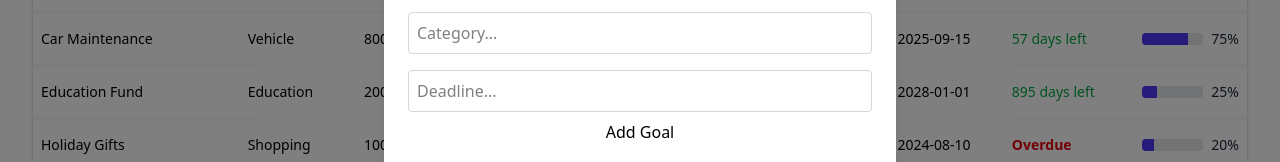
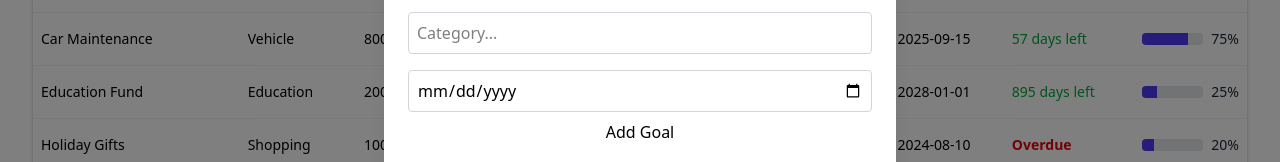
Before and after one commit to Ms-Njuguna/Smart-Goal-Planner, a React (Vite) app: page / in a window 1280 px wide. Both pictures are taken after a click on the button "Add New Goal". Shown: the part 406-568 px from the top of the page. Built offline with nearby package versions, Linux system fonts and the light colour scheme; data requests are answered from the project's data file.

Commit message:
Final Touches

```diff
--- a/src/components/AddNewGoalForm.jsx
+++ b/src/components/AddNewGoalForm.jsx
@@ -31,7 +31,7 @@ function AddNewGoalForm({ onAdd, saved }) {
             <input type="text" placeholder="Name..." value={name} onChange={(e) => setName(e.target.value)} className="border border-gray-300 rounded p-2 w-full focus:outline-none focus:ring-2 focus:ring-indigo-500 my-2"></input>
             <input type="text" placeholder="Target Amount..." value={targetAmount} onChange={(e) => setTargetAmount(e.target.value)} className="border border-gray-300 rounded p-2 w-full focus:outline-none focus:ring-2 focus:ring-indigo-500 my-2"></input>
             <input type="text" placeholder="Category..." value={category} onChange={(e) => setCategory(e.target.value)} className="border border-gray-300 rounded p-2 w-full focus:outline-none focus:ring-2 focus:ring-indigo-500 my-2"></input>
-            <input type="text" placeholder="Deadline..." value={deadline} onChange={(e) => setDeadline(e.target.value)} className="border border-gray-300 rounded p-2 w-full focus:outline-none focus:ring-2 focus:ring-indigo-500 my-2"></input>
+            <input type="date" placeholder="Deadline..." value={deadline} onChange={(e) => setDeadline(e.target.value)} className="border border-gray-300 rounded p-2 w-full focus:outline-none focus:ring-2 focus:ring-indigo-500 my-2"></input>
             <button type="submit">Add Goal</button>
         </form>
     );
--- a/src/components/DepositDialog.jsx
+++ b/src/components/DepositDialog.jsx
@@ -7,6 +7,7 @@ function DepositDialog({ goals, onDeposit }) {
   const [selectedGoalId, setSelectedGoalId] = useState('');
   const [amount, setAmount] = useState('');
 
+  //handles the deposit of any amount by the user
   const handleDeposit = (e) => {
     e.preventDefault();
     const depositValue = Number(amount);
--- a/src/components/Goal.jsx
+++ b/src/components/Goal.jsx
@@ -11,6 +11,7 @@ function Goal({ name, category, target, saved, deadline, onUpdate, onDelete}) {
 
        const days = differenceInDays(lastDay, currentDay);
 
+       //handles the days left to deadline
        if (days < 0) {
            return <span className="text-red-600 font-semibold">Overdue</span>;
        } else if (days === 0) {
```
Also changed, not shown: src/App.jsx (+7 -1 lines).
